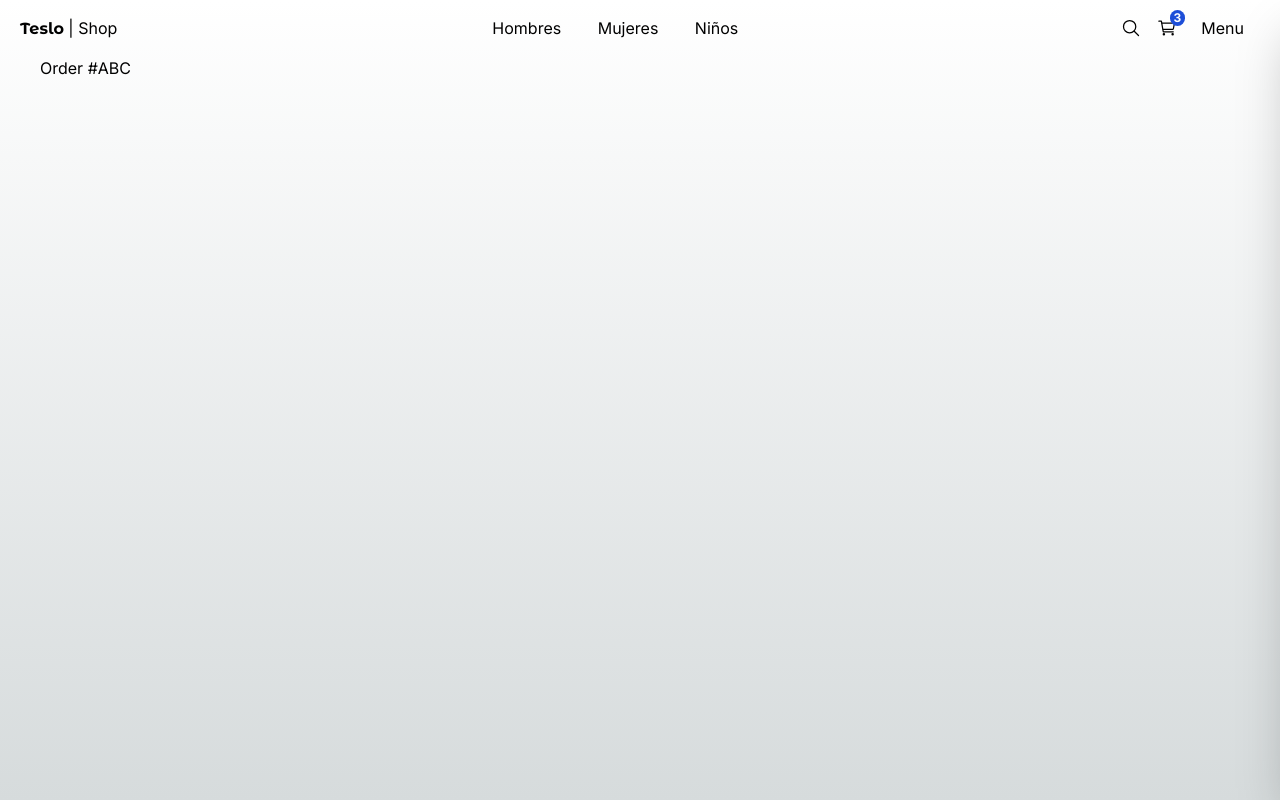
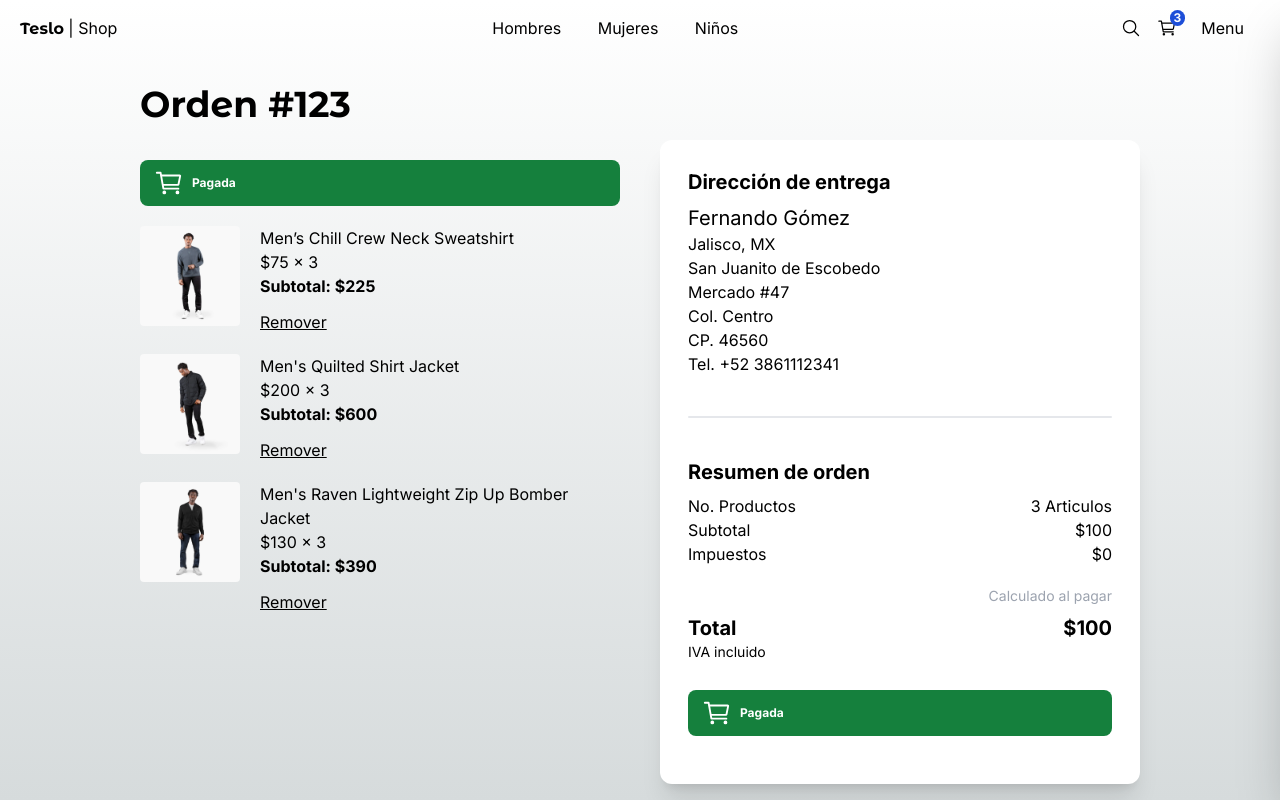
Before and after one commit to Gmsus4/teslo-shop, a Next.js app: page /orders/123 in a window 1280 px wide. Built offline with nearby package versions, Linux system fonts and the light colour scheme.

Commit message:
Pantalla de orden de pago

```diff
--- a/src/app/(shop)/orders/[id]/page.tsx
+++ b/src/app/(shop)/orders/[id]/page.tsx
@@ -1,8 +1,134 @@
+import { Title } from "@/components";
+import { initialData } from "@/seed/seed";
+import clsx from "clsx";
+import Image from "next/image";
+import Link from "next/link";
+import { IoCartOutline } from "react-icons/io5";
 
-export default function() {
+const productsInCart = [
+  initialData.products[0],
+  initialData.products[1],
+  initialData.products[2],
+]
+
+interface Props {
+  params: {
+    id: string;
+  }
+}
+
+export default function({ params }:Props) {
+  const { id } = params;
+
+  //Todo: verificar
+  //redirect()
+
   return (
-    <div>
-      <h1>Order #ABC</h1>
+    <div className="flex justify-center items-center mb-72 px-10 sm:px-0">
+      <div className="flex flex-col w-[1000px]">
+        <Title title={`Orden #${ id }`}/>
+        <div className="grid grid-cols-1 sm:grid-cols-2 gap-10">
+            {/* Carrito */}
+            <div className="flex flex-col mt-5">
+
+              <div className={
+                clsx(
+                  "flex items-center rounded-lg py-2 px-3.5 text-xs font-bold text-white mb-5 ",
+                  {
+                    'bg-red-500': false,
+                    'bg-green-700': true
+                  }
+                )
+              }>
+                <IoCartOutline size={30}/>
+                {/* <span className="mx-2">Pendiente de pago</span> */}
+                <span className="mx-2">Pagada</span>
+              </div>
+
+            {/* Items */}
+            {
+              productsInCart.map(product => (
+                <div key={product.slug} className="flex mb-5">
+                    <Image
+                      src={`/products/${product.images[0]}`}
+                      width={100}
+                      height={100}
+                      style={{
+                        width: '100px',
+                        height: '100px'
+                      }}
+                      alt={product.title}
+                      className="mr-5 rounded"
+                    />
+                  <div>
+                    <p>{product.title}</p>
+                    <p>${product.price} x 3</p>
+                    <p className="font-bold">Subtotal: ${product.price * 3}</p>
+                    <button className="underline mt-3">
+                      Remover
+                    </button>
+                  </div>
+                </div>
+              ))
+            }
+            </div>
+            {/* Checkout - Resumen de la compra*/}
+            <div className="bg-white rounded-xl shadow-xl p-7">
+
+              <h2 className="text-xl mb-2 font-bold">Dirección de entrega</h2>
+
+              <div className="mb-10 ">
+                <p className="text-xl">Fernando Gómez</p>
+                <p>Jalisco, MX</p>
+                <p>San Juanito de Escobedo</p>
+                <p>Mercado #47</p>
+                <p>Col. Centro</p>
+                <p>CP. 46560</p>
+                <p>Tel. +52 3861112341</p>
+              </div>
+
+              {/* Divider */}
+              <div className="w-full h-0.5 rounded bg-gray-200 mb-10"/>
+
+              <h2 className="text-xl mb-2 font-bold">Resumen de orden</h2>
+
+              <div className="grid grid-cols-2">
+                <span>No. Productos</span>
+                <span className="text-right">3 Articulos</span>
+
+                <span>Subtotal</span>
+                <span className="text-right">$100</span>
+
+                <span>Impuestos</span>
+                <span className="text-right">$0</span>
+
+                <span className="mb-2 text-sm mt-5"></span>
+                <span className="text-right mb-2 mt-5 text-sm text-gray-400">Calculado al pagar</span>
+
+                <span className="text-xl font-bold">Total</span>
+                <span className="text-right text-xl font-bold">$100</span>
+
+                <span className="mb-2 text-sm">IVA incluido</span>
+                <span className="text-right mb-2 text-sm"></span>
+              </div>
+              <div className="mt-5 mb-2 w-full">
+                <div className={
+                  clsx(
+                    "flex items-center rounded-lg py-2 px-3.5 text-xs font-bold text-white mb-5 ",
+                    {
+                      'bg-red-500': false,
+                      'bg-green-700': true
+                    }
+                  )
+                }>
+                  <IoCartOutline size={30}/>
+                  {/* <span className="mx-2">Pendiente de pago</span> */}
+                  <span className="mx-2">Pagada</span>
+                </div>
+              </div>
+            </div>
+        </div>
+      </div>
     </div>
   );
 }
```
